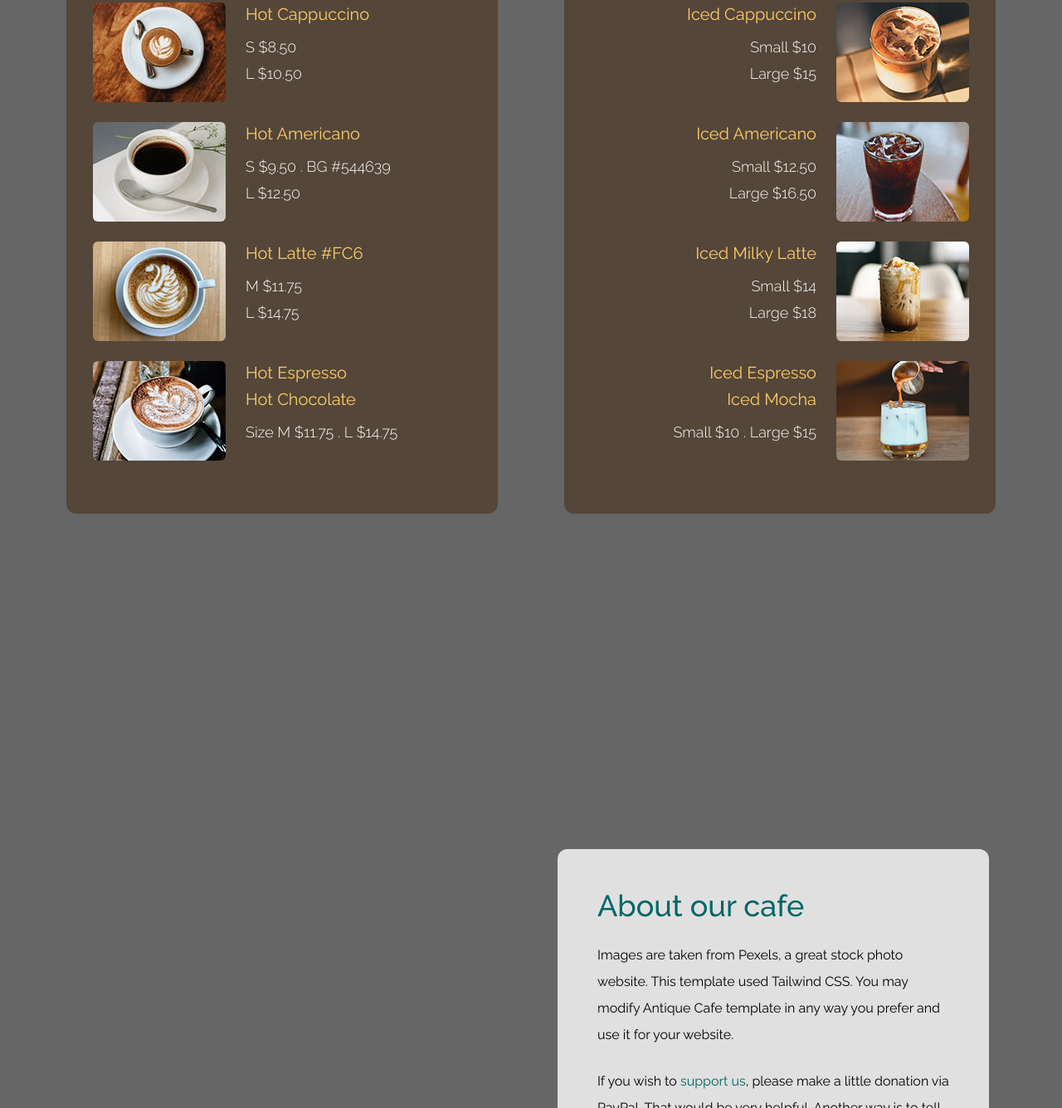
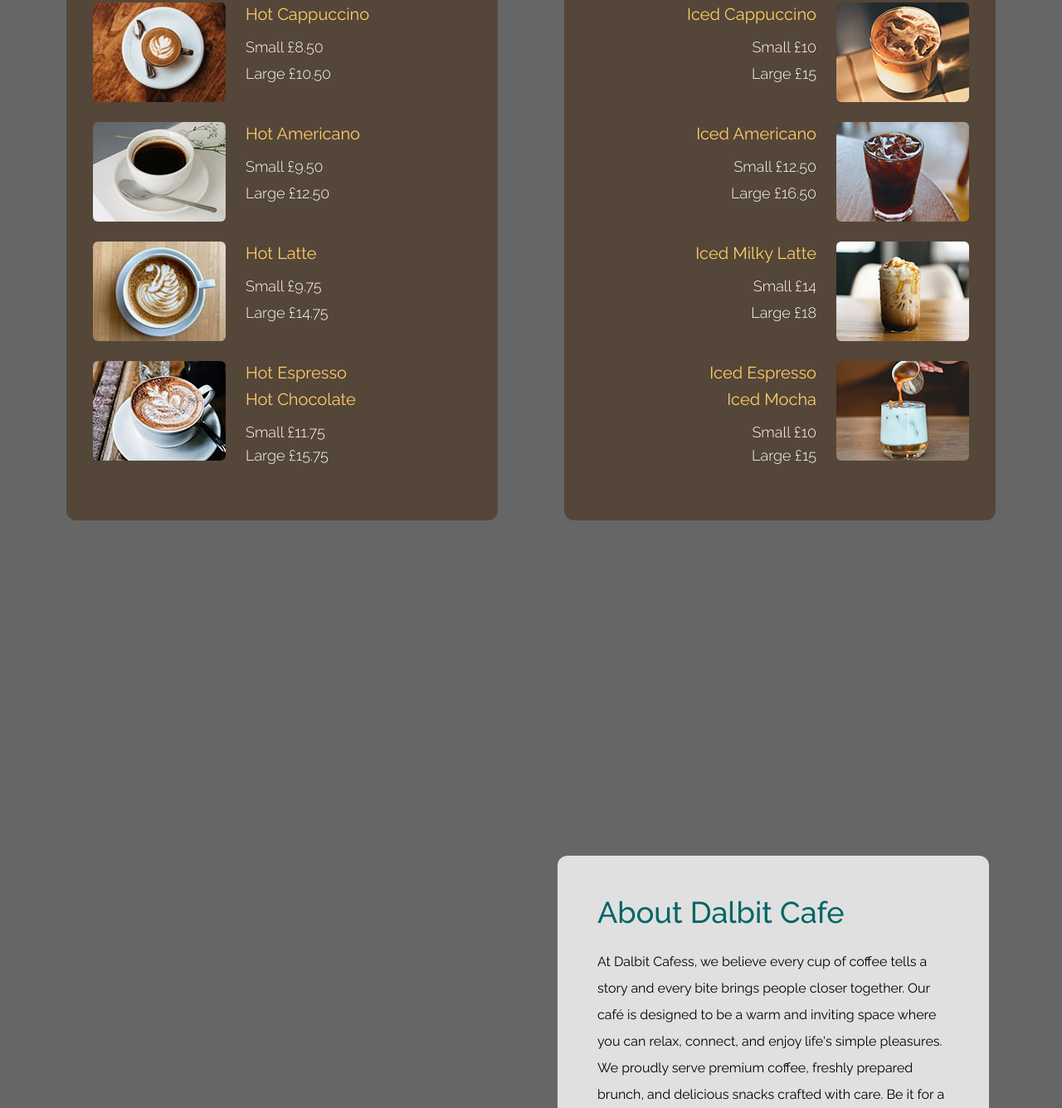
Before and after one commit to MaleeshaT/Dalbit-Cafe, a plain HTML site: page index.html in a window 1280 px wide. Shown: the part 1465-2800 px from the top of the page at 83% size. Drawn offline with nearby package versions, Linux system fonts and the light colour scheme.

Commit message:
Update about and intro

```diff
--- a/index.html
+++ b/index.html
@@ -4,7 +4,7 @@
     <meta charset="UTF-8">
     <meta http-equiv="X-UA-Compatible" content="IE=edge">
     <meta name="viewport" content="width=device-width, initial-scale=1.0">
-    <title>Antique Bakery Cafe HTML Template by Tooplate</title>
+    <title>Dalbit Cafe</title>
     <link rel="preconnect" href="https://fonts.googleapis.com">
     <link rel="preconnect" href="https://fonts.gstatic.com" crossorigin>
     <link href="https://fonts.googleapis.com/css2?family=Raleway:wght@300;400;500;600&family=Oswald:wght@600&display=swap" rel="stylesheet">
@@ -13,13 +13,6 @@
     <link rel="stylesheet" href="css/tailwind.css">
     <link rel="stylesheet" href="css/tooplate-antique-cafe.css">
 
-<!--
-
-Tooplate 2126 Antique Cafe
-
-https://www.tooplate.com/view/2126-antique-cafe
-
--->
 </head>
 <body>
     <!-- Intro -->
@@ -38,14 +31,16 @@ https://www.tooplate.com/view/2126-antique-cafe
         <div class="container mx-auto px-2 tm-intro-width">
             <div class="sm:pb-60 sm:pt-48 py-20">
                 <div class="bg-black bg-opacity-70 p-12 mb-5 text-center">
-                    <h1 class="text-white text-5xl tm-logo-font mb-5">Antique Cafe</h1>
+                    <h1 class="text-white text-5xl tm-logo-font mb-5">Dalbit Cafe</h1>
                     <p class="tm-text-gold tm-text-2xl">your daily energy booster</p>
                 </div>
                 <div class="bg-black bg-opacity-70 p-10 mb-5">
                     <p class="text-white leading-8 text-sm font-light">
-                        This is a coffee shop template named Antique Cafe which is a parallax HTML5 template with a good responsiveness.
-                        Feel free to use this layout for your cafe.
-                    	If you have any question, please <a rel="nofollow" href="https://www.tooplate.com/contact" target="_parent">send us a message</a>. </p>
+                        Welcome to Dalbit Café!
+
+Your go-to spot for great coffee, fresh brunch, and tasty snacks. Relax, connect, and savor every moment in our cozy, welcoming space.
+
+ <a rel="nofollow" href="https://www.tooplate.com/contact" target="_parent">send us a message</a>. </p>
                 </div>
                 <div class="text-center">
                     <div class="inline-block">
@@ -70,24 +65,24 @@ https://www.tooplate.com/view/2126-antique-cafe
                         <img src="img/menu-item-1.jpg" alt="Image" class="rounded-md">
                         <div class="ml-3 sm:ml-6">
                             <h3 class="text-lg sm:text-xl mb-2 sm:mb-3 tm-text-yellow">Hot Cappuccino</h3>
-                            <div class="text-white text-md sm:text-lg font-light mb-1">S $8.50</div>
-                            <div class="text-white text-md sm:text-lg font-light">L $10.50</div>
+                            <div class="text-white text-md sm:text-lg font-light mb-1">Small £8.50</div>
+                            <div class="text-white text-md sm:text-lg font-light">Large £10.50</div>
                         </div>
                     </div>
                     <div class="flex items-start mb-6 tm-menu-item">
                         <img src="img/menu-item-2.jpg" alt="Image" class="rounded-md">
                         <div class="ml-3 sm:ml-6">
                             <h3 class="text-lg sm:text-xl mb-2 sm:mb-3 tm-text-yellow">Hot Americano</h3>
-                            <div class="text-white text-md sm:text-lg font-light mb-1">S $9.50 . BG #544639</div>
-                            <div class="text-white text-md sm:text-lg font-light">L $12.50</div>
+                            <div class="text-white text-md sm:text-lg font-light mb-1">Small £9.50</div>
+                            <div class="text-white text-md sm:text-lg font-light">Large £12.50</div>
                         </div>
                     </div>
                     <div class="flex items-start mb-6 tm-menu-item">
                         <img src="img/menu-item-3.jpg" alt="Image" class="rounded-md">
                         <div class="ml-3 sm:ml-6">
-                            <h3 class="text-lg sm:text-xl mb-2 sm:mb-3 tm-text-yellow">Hot Latte #FC6</h3>
-                            <div class="text-white text-md sm:text-lg font-light mb-1">M $11.75</div>
-                            <div class="text-white text-md sm:text-lg font-light">L $14.75</div>
+                            <h3 class="text-lg sm:text-xl mb-2 sm:mb-3 tm-text-yellow">Hot Latte</h3>
+                            <div class="text-white text-md sm:text-lg font-light mb-1">Small £9.75</div>
+                            <div class="text-white text-md sm:text-lg font-light">Large £14.75</div>
                         </div>
                     </div>
                     <div class="flex items-start mb-6 tm-menu-item">
@@ -95,7 +90,8 @@ https://www.tooplate.com/view/2126-antique-cafe
                         <div class="ml-3 sm:ml-6">
                             <h3 class="text-lg sm:text-xl tm-text-yellow mb-1">Hot Espresso</h3>
                             <h3 class="text-lg sm:text-xl mb-2 sm:mb-3 tm-text-yellow">Hot Chocolate</h3>
-                            <div class="text-white text-md sm:text-lg font-light">Size M $11.75 . L $14.75</div>
+                            <div class="text-white text-md sm:text-lg font-light">Small £11.75 </div>
+                            <div class="text-white text-md sm:text-lg font-light">Large £15.75</div>
                         </div>
                     </div>
                 </div>
@@ -103,24 +99,24 @@ https://www.tooplate.com/view/2126-antique-cafe
                     <div class="flex items-start justify-end mb-6 tm-menu-item-2">
                         <div class="text-right mr-6">
                             <h3 class="text-lg sm:text-xl mb-2 sm:mb-3 tm-text-yellow">Iced Cappuccino</h3>
-                            <div class="text-white text-md sm:text-lg font-light mb-1">Small $10</div>
-                            <div class="text-white text-md sm:text-lg font-light">Large $15</div>
+                            <div class="text-white text-md sm:text-lg font-light mb-1">Small £10</div>
+                            <div class="text-white text-md sm:text-lg font-light">Large £15</div>
                         </div>
                         <img src="img/menu-item-5.jpg" alt="Image" class="rounded-md">
                     </div>
                     <div class="flex items-start justify-end mb-6 tm-menu-item-2">
                         <div class="text-right mr-6">
                             <h3 class="text-lg sm:text-xl mb-2 sm:mb-3 tm-text-yellow">Iced Americano</h3>
-                            <div class="text-white text-md sm:text-lg font-light mb-1">Small $12.50</div>
-                            <div class="text-white text-md sm:text-lg font-light">Large $16.50</div>
+                            <div class="text-white text-md sm:text-lg font-light mb-1">Small £12.50</div>
+                            <div class="text-white text-md sm:text-lg font-light">Large £16.50</div>
                         </div>
                         <img src="img/menu-item-6.jpg" alt="Image" class="rounded-md">
                     </div>
                     <div class="flex items-start justify-end mb-6 tm-menu-item-2">
                         <div class="text-right mr-6">
                             <h3 class="text-lg sm:text-xl mb-2 sm:mb-3 tm-text-yellow">Iced Milky Latte</h3>
-                            <div class="text-white text-md sm:text-lg font-light mb-1">Small $14</div>
-                            <div class="text-white text-md sm:text-lg font-light">Large $18</div>
+                            <div class="text-white text-md sm:text-lg font-light mb-1">Small £14</div>
+                            <div class="text-white text-md sm:text-lg font-light">Large £18</div>
                         </div>
                         <img src="img/menu-item-7.jpg" alt="Image" class="rounded-md">
                     </div>
@@ -128,7 +124,9 @@ https://www.tooplate.com/view/2126-antique-cafe
                         <div class="text-right mr-6">
                             <h3 class="text-lg sm:text-xl tm-text-yellow mb-1">Iced Espresso</h3>
                             <h3 class="text-lg sm:text-xl mb-2 sm:mb-3 tm-text-yellow">Iced Mocha</h3>
-                            <div class="text-white text-md sm:text-lg font-light">Small $10 . Large $15</div>
+                            <div class="text-white text-md sm:text-lg font-light">Small £10 </div>
+                            <div class="text-white text-md sm:text-lg font-light">Large £15</div>
+
                         </div>
                         <img src="img/menu-item-8.jpg" alt="Image" class="rounded-md">
                     </div>
@@ -140,13 +138,17 @@ https://www.tooplate.com/view/2126-antique-cafe
         <div class="container mx-auto tm-container py-24 sm:py-48">
             <div class="tm-item-container sm:ml-auto sm:mr-12 mx-auto sm:px-0 px-4">
                 <div class="bg-white bg-opacity-80 p-12 pb-14 rounded-xl mb-5">
-                    <h2 class="mb-6 tm-text-green text-4xl font-medium">About our cafe</h2>
+                    <h2 class="mb-6 tm-text-green text-4xl font-medium">About Dalbit Cafe  </h2>
                     <p class="mb-6 text-base leading-8">
-                        Images are taken from Pexels, a great stock photo website. This template used Tailwind CSS. You may modify Antique Cafe template in any way you prefer and use it for your website.
-                  </p>
+
+
+                        At Dalbit Cafess, we believe every cup of coffee tells a story and every bite brings people closer together. Our café is designed to be a warm and inviting space where you can relax, connect, and enjoy life's simple pleasures. We proudly serve premium coffee, freshly prepared brunch, and delicious snacks crafted with care. Be it for a quick pick-me-up or for some time to share with family and loved ones, Dalbit Café helps make all moments precious. Flavorful foods, pleasant environments, come for the menu but stay for the experience. Welcome to Dalbit Café, your neighborhood haven of comfort.
+
+                    </p>
                     <p class="text-base leading-8">
-                        If you wish to <a rel="nofollow" href="https://www.tooplate.com/contact" target="_parent">support us</a>, please make a little donation via PayPal. That would be
-                    very helpful. Another way is to tell your friends about Tooplate website. Thank you. </p>
+                        Coffee. Brunch. Snacks.
+
+                        Made with love.
                 </div>
                 <a href="#contact" class="inline-block tm-bg-green transition text-white text-xl pt-3 pb-4 px-8 rounded-md">
                     <i class="far fa-comments mr-4"></i>
@@ -161,12 +163,14 @@ https://www.tooplate.com/view/2126-antique-cafe
                 <div class="flex-1 rounded-xl px-10 py-12 m-5 bg-white bg-opacity-80 tm-item-container">
                     <h2 class="text-3xl mb-6 tm-text-green">Contact Us</h2>
                     <p class="mb-6 text-lg leading-8">
-                        Praesent tellus magna, consectetur sit amet volutpat eu, pulvinar vitae sem.
-                        Sed ultrices. bg white 80% alpha. btn #066
+
+                        We’d love to hear from you!
+
+                        Feel free to reach out for inquiries, feedback, or just to say hello.
                     </p>
                     <p class="mb-10 text-lg">
                         <span class="block mb-2">Tel: <a href="tel:0100200340" class="hover:text-yellow-600 transition">010-020-0340</a></span>
-                        <span class="block">Email: <a href="mailto:info@company.com" class="hover:text-yellow-600 transition">info@company.com</a></span>
+                        <span class="block">Email: <a href="mailto:info@dalbitcafe.com" class="hover:text-yellow-600 transition">info@dalbitcafe.com</a></span>
                     </p>
                     <div class="text-center">
                         <a href="https://www.google.com/maps" class="inline-block text-white text-2xl pl-10 pr-12 py-6 rounded-lg transition tm-bg-green">
@@ -188,8 +192,7 @@ https://www.tooplate.com/view/2126-antique-cafe
             </div>
             <footer class="absolute bottom-0 left-0 w-full">
                 <div class="text-white container mx-auto tm-container p-8 text-lg flex flex-col md:flex-row justify-between">
-                    <span>Copyright 2022 Antique Cafe. All rights reserved.</span>
-                    <span class="mt-5 md:mt-0">Design: <a href="https://www.tooplate.com" target="_parent">Tooplate</a></span>
+                    <span>Copyright 2024 Dalbit Cafe. All rights reserved.</span>
                 </div>
             </footer>
         </div>
```
Also changed, not shown: ABOUT THIS TEMPLATE.txt (deleted).
